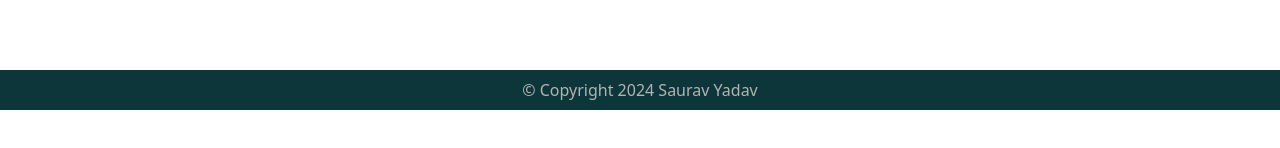
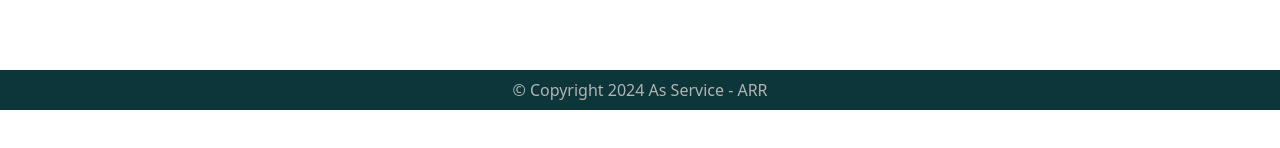
Before and after one commit to Saurav9895/As-Service, a Next.js app: page /Forms in a window 1280 px wide. Shown: the part 634-782 px from the top of the page. Built offline with nearby package versions, Linux system fonts and the light colour scheme; no server answers.

Commit message:
completed project

```diff
--- a/src/components/Footer/Footer.tsx
+++ b/src/components/Footer/Footer.tsx
@@ -1,4 +1,4 @@
-import Image from 'next/image';
+
 import Link from 'next/link';
 import React from 'react';
 
@@ -10,7 +10,9 @@ const Footer:React.FC<FooterProps> = () => {
 
     return(
         <nav className='relative flex h-[40px] w-full shrink-0 items-center justify-center px-5 bg-dark-green text-dark-gray-7'>
-        © Copyright 2024 Saurav Yadav
+
+        © Copyright 202 <Link href='https://as-service.vercel.app/'>4 As Service - A </Link> RR
+
     </nav>
 
     );
```
